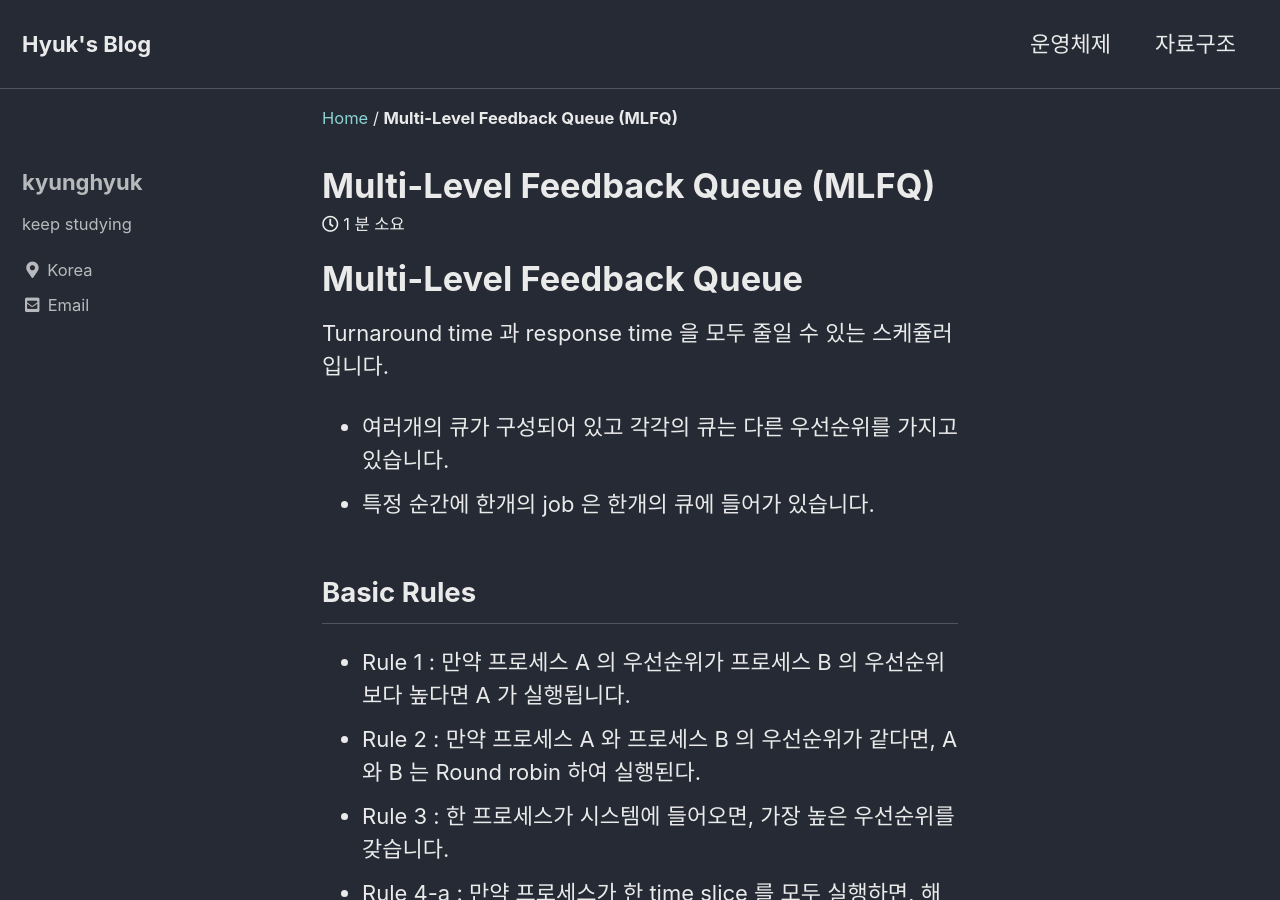
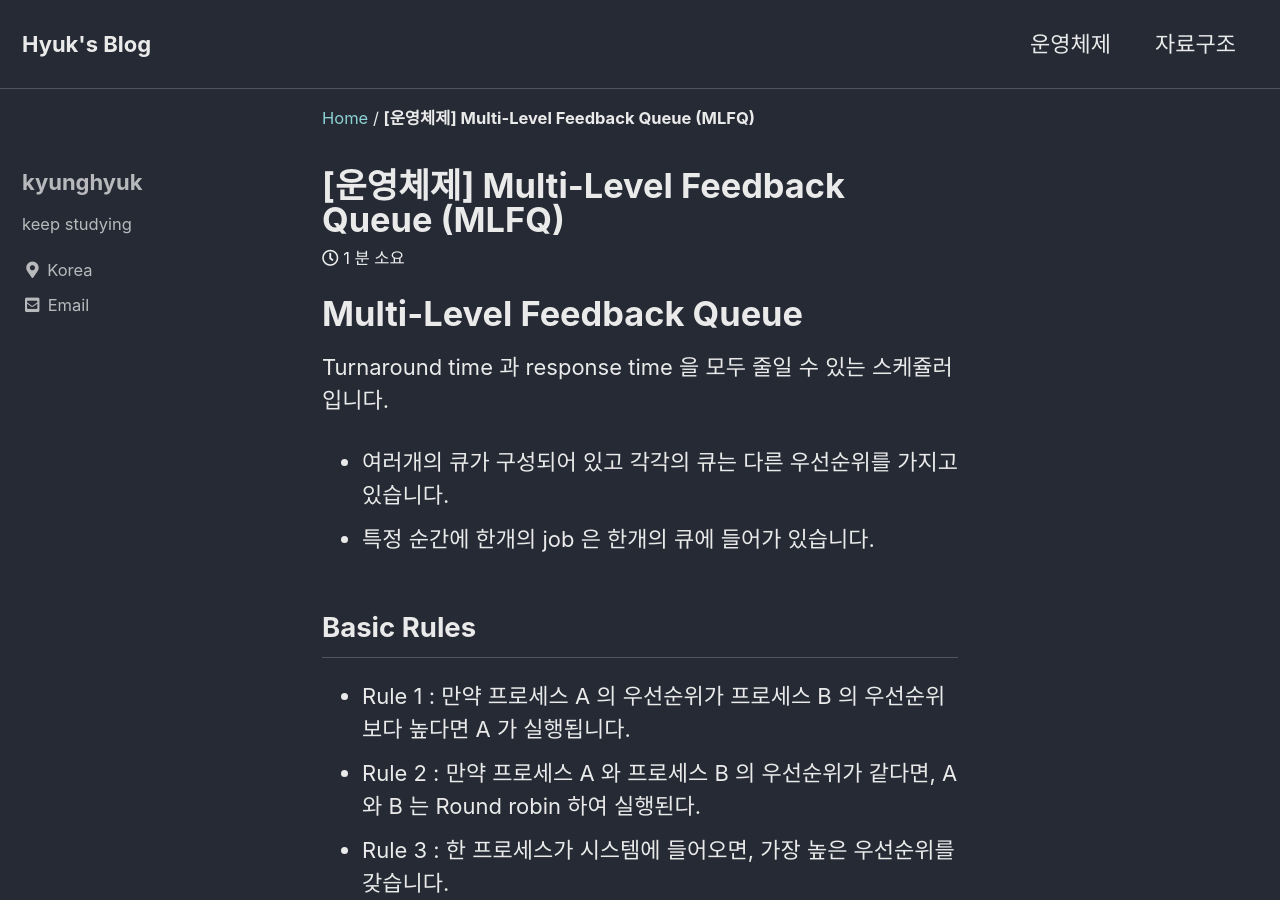
Before and after one commit to kyunghyukCHO/kyunghyukCHO.github.io, a Jekyll site: the page built from _posts/2022-05-26-MLFQ.md, in a window 1280 px wide and 900 px high. Built offline with Jekyll 4.4.1, drawn with Linux system fonts in a browser that asks for light colours; cached includes are drawn as plain includes.

Commit message:
Update 2022-05-26-MLFQ.md

```diff
--- a/_posts/2022-05-26-MLFQ.md
+++ b/_posts/2022-05-26-MLFQ.md
@@ -1,6 +1,6 @@
 ---
 layout: single
-title:  " Multi-Level Feedback Queue (MLFQ) "
+title:  " [운영체제] Multi-Level Feedback Queue (MLFQ) "
 ---
 
 Multi-Level Feedback Queue
```
